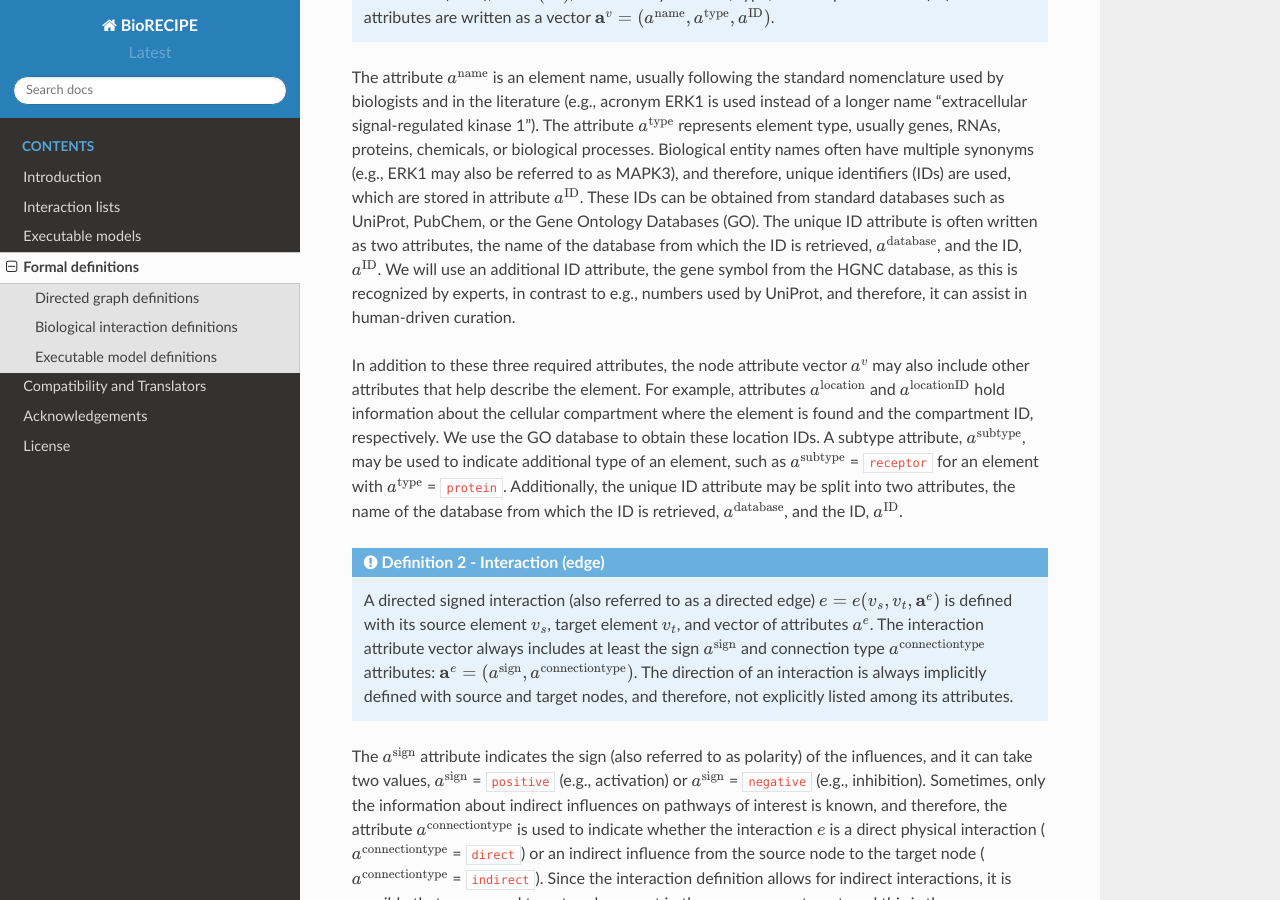
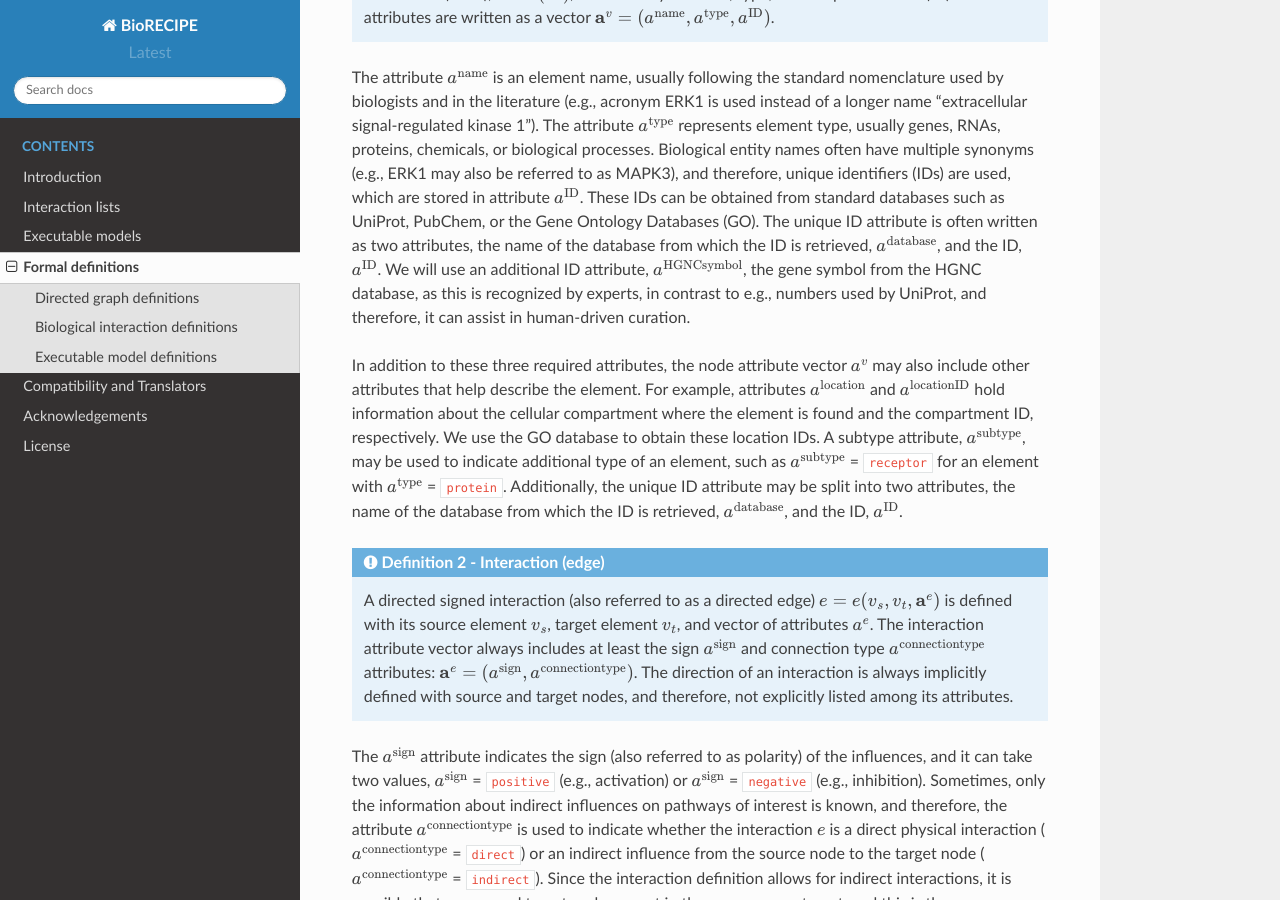
Before and after one commit to pitt-miskov-zivanov-lab/BioRECIPE, a Sphinx documentation site: the page built from docs/definitions.rst, in a window 1280 px wide and 900 px high, scrolled down 838 px. Built offline with Sphinx 7.4.7 and the Read the Docs theme 2.0.0, drawn with Linux system fonts in a browser that asks for light colours.

Commit message:
Update definitions.rst

```diff
--- a/docs/definitions.rst
+++ b/docs/definitions.rst
@@ -28,7 +28,7 @@ In the following, we provide formal definitions of the components of a biologica
 
  An element(node), :math:`v=v(\mathbf{a}^v)`, is defined by its name, type, and unique identifier (ID) and these attributes are written as a vector :math:`\mathbf{a}^v=(a^{\mathrm{name}},a^{\mathrm{type}},a^{\mathrm{ID}})`.
 
-The attribute :math:`a^{\mathrm{name}}` is an element name, usually following the standard nomenclature used by biologists and in the literature (e.g., acronym ERK1 is used instead of a longer name “extracellular signal-regulated kinase 1”). The attribute :math:`a^{\mathrm{type}}` represents element type, usually genes, RNAs, proteins, chemicals, or biological processes. Biological entity names often have multiple synonyms (e.g., ERK1 may also be referred to as MAPK3), and therefore, unique identifiers (IDs) are used, which are stored in attribute :math:`a^{\mathrm{ID}}`. These IDs can be obtained from standard databases such as UniProt, PubChem, or the Gene Ontology Databases (GO). The unique ID attribute is often written as two attributes, the name of the database from which the ID is retrieved, :math:`a^{\mathrm{database}}`, and the ID, :math:`a^{\mathrm{ID}}`. We will use an additional ID attribute, the gene symbol from the HGNC database, as this is recognized by experts, in contrast to e.g., numbers used by UniProt, and therefore, it can assist in human-driven curation.
+The attribute :math:`a^{\mathrm{name}}` is an element name, usually following the standard nomenclature used by biologists and in the literature (e.g., acronym ERK1 is used instead of a longer name “extracellular signal-regulated kinase 1”). The attribute :math:`a^{\mathrm{type}}` represents element type, usually genes, RNAs, proteins, chemicals, or biological processes. Biological entity names often have multiple synonyms (e.g., ERK1 may also be referred to as MAPK3), and therefore, unique identifiers (IDs) are used, which are stored in attribute :math:`a^{\mathrm{ID}}`. These IDs can be obtained from standard databases such as UniProt, PubChem, or the Gene Ontology Databases (GO). The unique ID attribute is often written as two attributes, the name of the database from which the ID is retrieved, :math:`a^{\mathrm{database}}`, and the ID, :math:`a^{\mathrm{ID}}`. We will use an additional ID attribute, :math:`a^{\mathrm{HGNCsymbol}}`, the gene symbol from the HGNC database, as this is recognized by experts, in contrast to e.g., numbers used by UniProt, and therefore, it can assist in human-driven curation.
 
 In addition to these three required attributes, the node attribute vector :math:`a^v` may also include other attributes that help describe the element. For example, attributes :math:`a^{\mathrm{location}}` and :math:`a^{\mathrm{locationID}}` hold information about the cellular compartment where the element is found and the compartment ID, respectively. We use the GO database to obtain these location IDs. A subtype attribute, :math:`a^{\mathrm{subtype}}`, may be used to indicate additional type of an element, such as :math:`a^{\mathrm{subtype}}` = ``receptor`` for an element with :math:`a^{\mathrm{type}}` = ``protein``. Additionally, the unique ID attribute may be split into two attributes, the name of the database from which the ID is retrieved, :math:`a^{\mathrm{database}}`, and the ID, :math:`a^{\mathrm{ID}}`.
 
```
